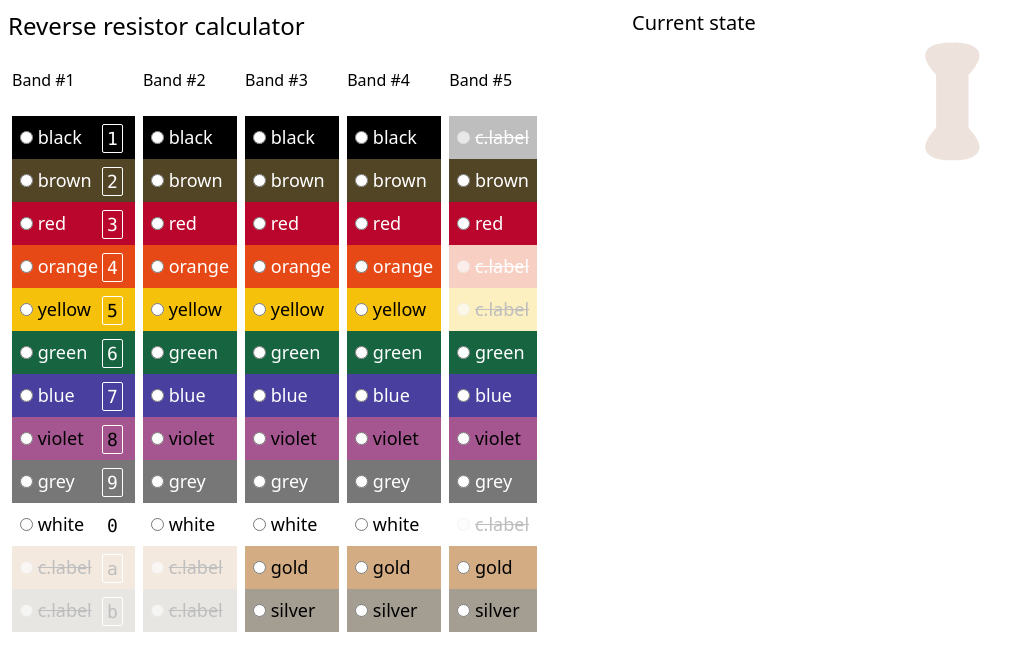
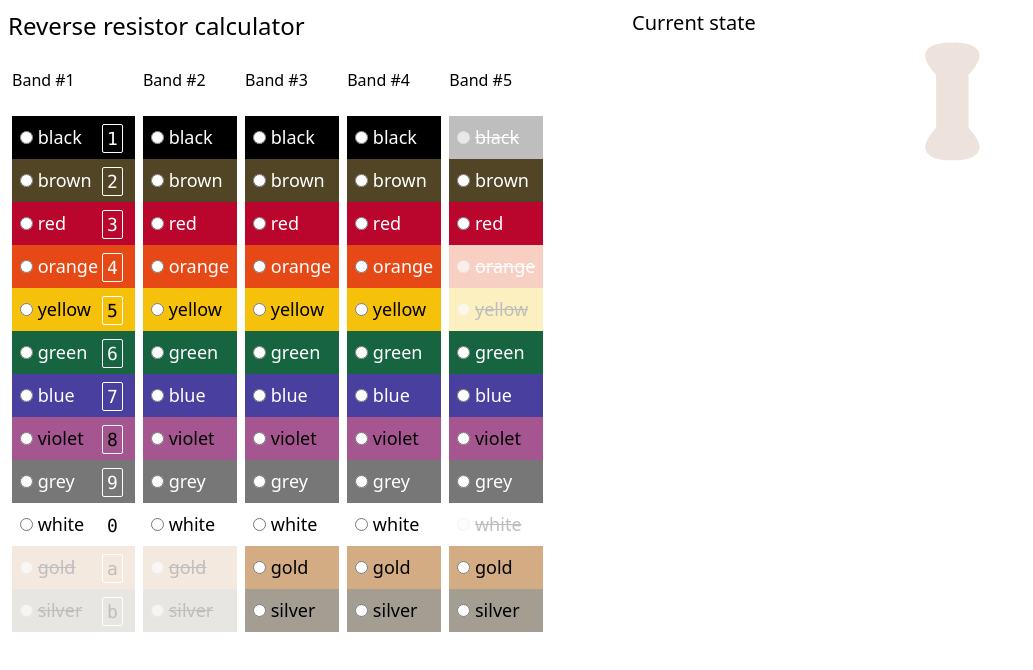
Before and after one commit to citelao/resistors.fyi, a React (Vite) app: page / in a window 1280 px wide. Shown: the top 670 px of the page, without its empty margins (0-1033 px from the left). Built offline with nearby package versions, Linux system fonts and the light colour scheme.

Commit message:
fix typo

```diff
--- a/src/js/App.tsx
+++ b/src/js/App.tsx
@@ -180,7 +180,7 @@ export default class App extends React.Component<IAppProps, IAppState> {
                                     }}
                                     disabled={!isSupportedColor} />{" "}
                                 {(!isSupportedColor)
-                                    ? <del>c.label</del>
+                                    ? <del>{c.label}</del>
                                     : c.label}
                                 {(shouldShowHotkeys)
                                     ? <kbd className="float-right border border-solid border-white px-1 mx-1 font-mono rounded-sm">
```
